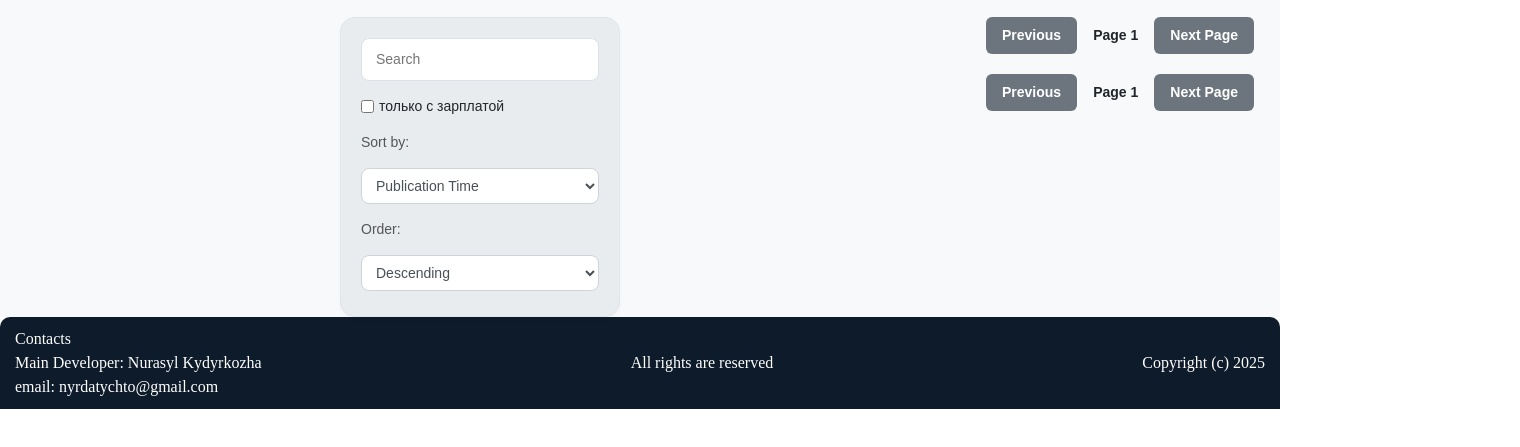
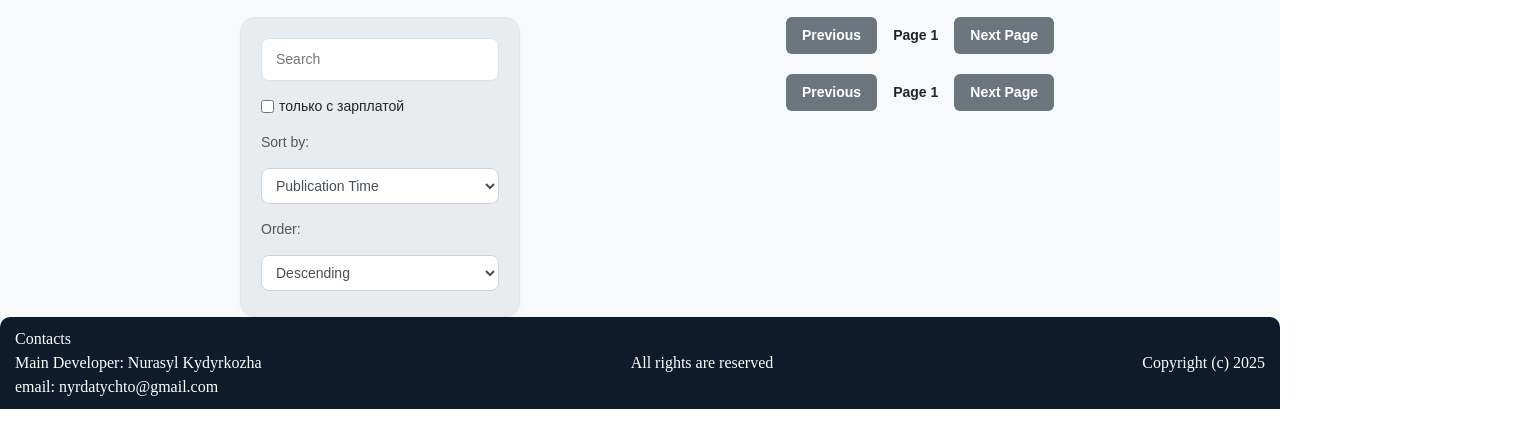
Before and after one commit to An10nim4ik/nas_front, a plain HTML site: page jobs.html in a window 1280 px wide. Shown: the part 103-550 px from the top of the page, 1520 px wide, since content can reach past the window. Drawn offline with Linux system fonts and the light colour scheme; no server answers.

Commit message:
added some things to make the page more responsive

```diff
--- a/styles/jobs.css
+++ b/styles/jobs.css
@@ -168,3 +168,13 @@ button:hover {
     width: 800px;
     margin-top: 20px;
 }
+
+@media only screen and (max-width: 1366px){
+    .container{
+        width: 1000px;
+        margin: 0px 240px 0px 240px;
+    }
+    .size{
+        width: 600px;
+    }
+}
```
